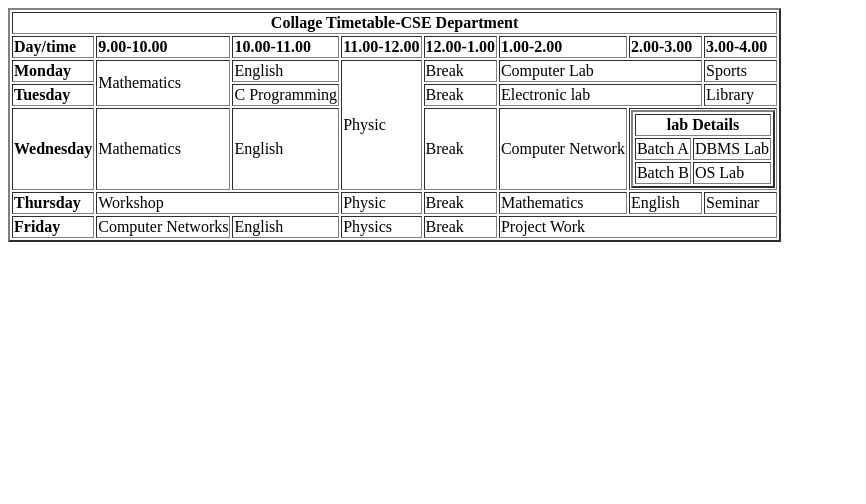
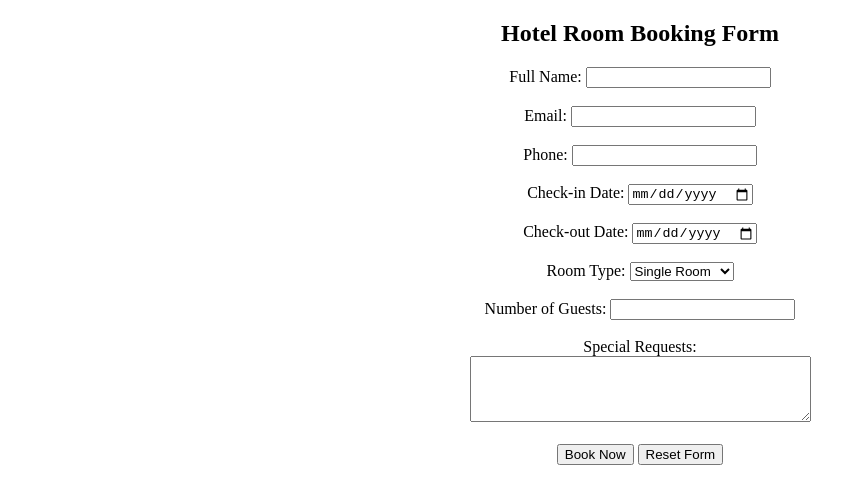
Before and after one commit to VenkateshSingh-blip/web-dev-assignment, a plain HTML site: page exp4.html in a window 1280 px wide. Shown: the whole page, without its empty margins (0-866 px from the left). Drawn offline with Linux system fonts and the light colour scheme.

Commit message:
Update exp4.html

```diff
--- a/exp4.html
+++ b/exp4.html
@@ -1,95 +1,48 @@
 <!DOCTYPE html>
-<html lang="en">
+<html>
 <head>
-    <meta charset="UTF-8">
-    <meta name="viewport" content="width=device-width, initial-scale=1.0">
-    <title>Document</title>
+    <title>Hotel Room Booking Form</title>
 </head>
 <body>
-    <table border="2">
 
-        <thead>
-        <th colspan="9">Collage Timetable-CSE Department</th>
-        </thead>
-        <tbody>
-            <tr>
-                <td > <strong>Day/time</strong></td>
-                <td><strong>9.00-10.00</strong></td>
-                <td><strong>10.00-11.00</strong></td>
-                <td><strong>11.00-12.00</strong></td>
-                <td><strong>12.00-1.00</strong></td>
-                <td><strong>1.00-2.00</strong></td>
-                <td><strong>2.00-3.00</strong></td>
-                <td><strong>3.00-4.00</strong></td>
+    <center>
+        <h2>Hotel Room Booking Form</h2>
 
-            </tr>
-            <tr>
-                <td><strong>Monday</strong></td>
-                <td rowspan="2">Mathematics</td>
-                <td>English</td>
-                <td rowspan="3">Physic</td>
-                <td>Break</td>
-                <td colspan="2">Computer Lab</td>
-                <td>Sports</td>
+        <form>
 
-            </tr>
-            <tr>
-                <td><strong>Tuesday</strong></td>
-                <td>C Programming</td>
-                <td>Break</td>
-                <td colspan="2">Electronic lab</td>
-                <td>Library</td>
+            <label for="name">Full Name:</label>
+            <input type="text" id="name" name="name"><br><br>
 
-            </tr>
-            <tr>
-                <td><strong>Wednesday</strong></td>
-                <td>Mathematics</td>
-                <td>English</td>
-                <td>Break</td>
-                <td>Computer Network</td>
-                <td colspan="2">
-                    <table border="2">
-                        <thead >
-                            <th colspan="2">lab Details</th>
-                        </thead>
-                        <tbody>
-                            <tr>
-                                <td>Batch A</td>
-                                <td>DBMS Lab</td>
-                            </tr>
-                            <tr>
-                                <td>Batch B</td>
-                                <td>OS Lab</td>
-                            </tr>
-                        </tbody>
+            <label for="email">Email:</label>
+            <input type="email" id="email" name="email"><br><br>
 
-                    </table>
+            <label for="phone">Phone:</label>
+            <input type="tel" id="phone" name="phone"><br><br>
 
-                </td>
-             </tr>
-                <tr>
-                    <td><strong>Thursday</strong></td>
-                    <td colspan="2">Workshop</td>
-                    <td>Physic</td>
-                    <td>Break</td>
-                    <td>Mathematics</td>
-                    <td>English</td>
-                    <td>Seminar</td>
+            <label for="checkin">Check-in Date:</label>
+            <input type="date" id="checkin" name="checkin"><br><br>
 
-                </tr>
-                <tr>
-                    <td><b>Friday</b></td>
-                    <td>Computer Networks</td>
-                    <td>English</td>
-                    <td>Physics</td>
-                    <td>Break</td>
-                    <td colspan="3">Project Work</td>
-                </tr>
+            <label for="checkout">Check-out Date:</label>
+            <input type="date" id="checkout" name="checkout"><br><br>
 
+            <label for="room">Room Type:</label>
+            <select id="room" name="room">
+                <option>Single Room</option>
+                <option>Double Room</option>
+                <option>Suite</option>
+            </select><br><br>
 
+            <label for="guests">Number of Guests:</label>
+            <input type="text" id="guests" name="guests"><br><br>
 
-        </tbody>
+            <label for="requests">Special Requests:</label><br>
+            <textarea id="requests" name="requests" rows="4" cols="40"></textarea><br><br>
 
-    </table>
+            <input type="submit" value="Book Now">
+            <input type="reset" value="Reset Form">
+
+        </form>
+    </center>
+
 </body>
 </html>
```
